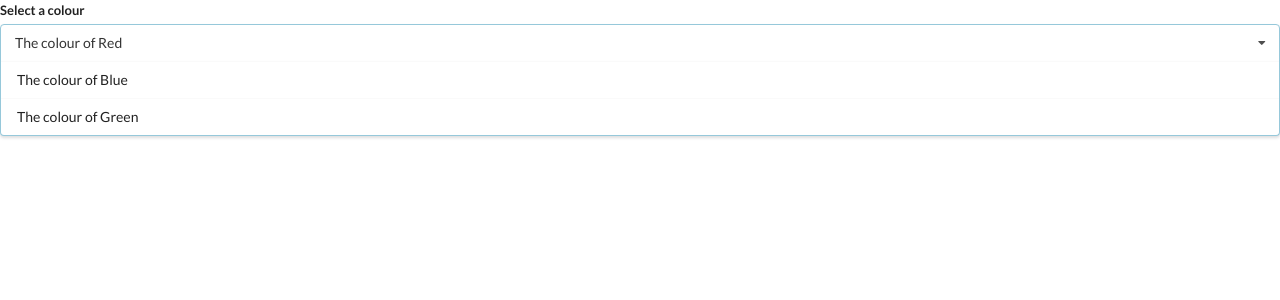
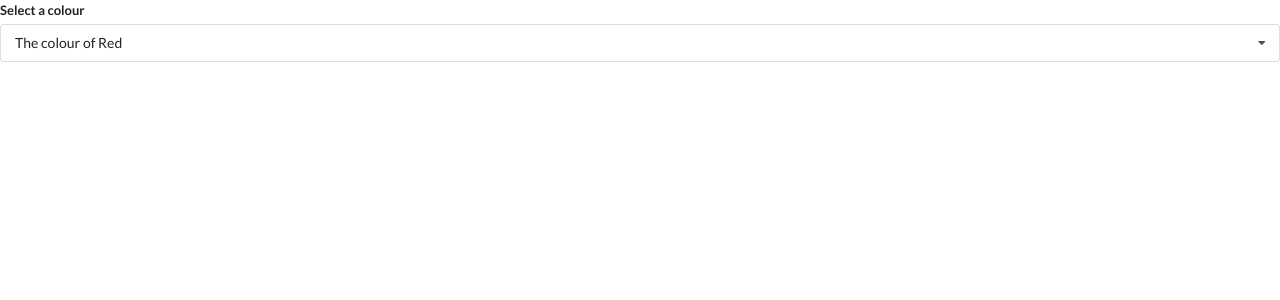
Before and after one commit to karina-miernik/React-practice, a React (Create React App) app: page / in a window 1280 px wide. Shown: the top 300 px of the page. Built offline with nearby package versions, Linux system fonts and the light colour scheme.

Commit message:
hiding/showing dropdown

```diff
--- a/src/components/Dropdown.js
+++ b/src/components/Dropdown.js
@@ -1,7 +1,8 @@
-import React from 'react'
+import React, { useState } from 'react'
 
 
 const Dropdown = ({options, selected, onSelectedChange}) =>{
+  const [open, setOpen] = useState(false)
   const renderedOptions = options.map((option)=> {
    if (option.value === selected.value) return null
     return(
@@ -18,10 +19,15 @@
     <div className="ui form">
       <div className="field">
         <label className="label">Select a colour</label>
-        <div className="ui selection dropdown visible active">
+        <div
+        onClick={()=> setOpen(!open)}
+        className={`ui selection dropdown ${open ? 'visible active' : ''}`}
+        >
           <i className="dropdown icon"></i>
           <div className="text">{selected.label}</div>
-          <div className="menu visible transition">
+          <div
+          className={`menu ${open ? 'visible transition' : ''}`}
+          >
             {renderedOptions}
           </div>
         </div>
```
